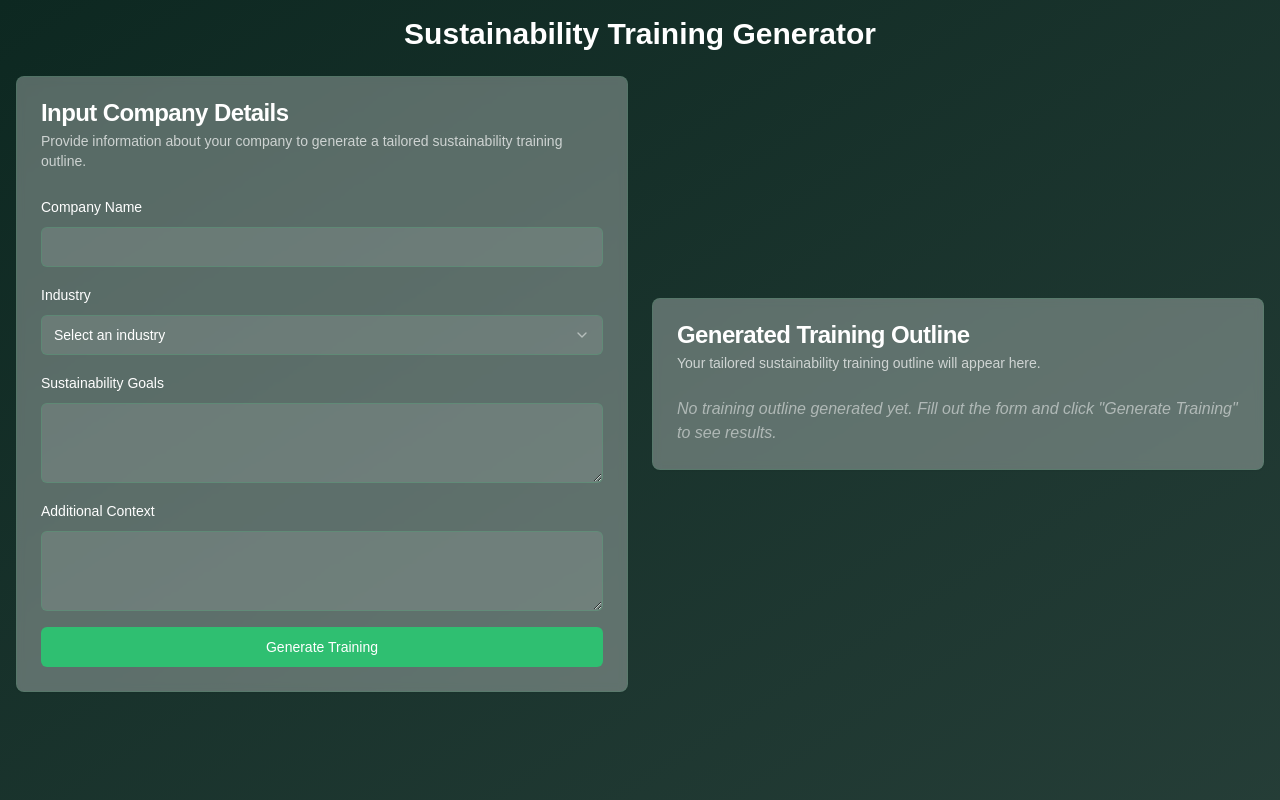
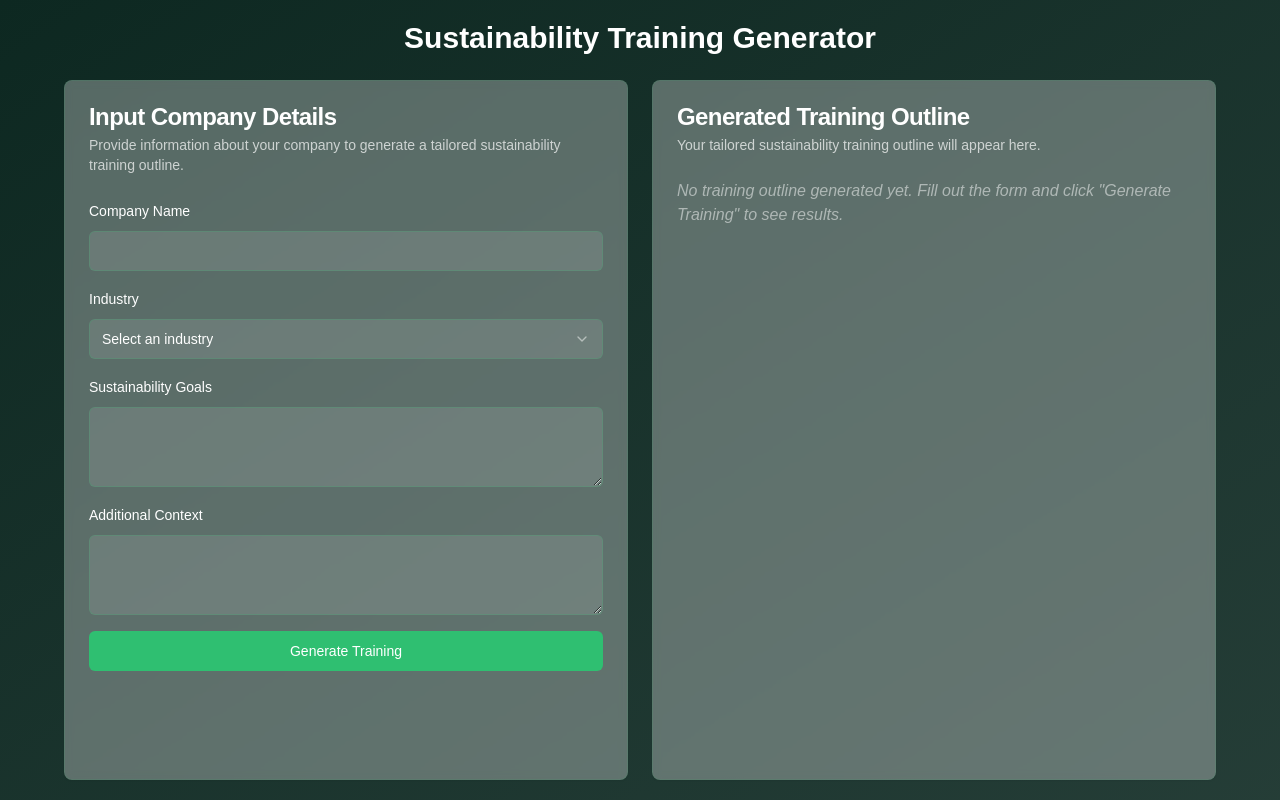
Before and after one commit to react-picasso/ai-training-generator, a Next.js app: page / in a window 1280 px wide. Built offline with nearby package versions, Linux system fonts and the light colour scheme.

Commit message:
Formatting done | Need to add outlines to db

```diff
--- a/app/page.tsx
+++ b/app/page.tsx
@@ -41,13 +41,13 @@ export default function Home() {
 			const response = await fetch("/api/generate-training", {
 				method: "POST",
 				headers: {
-                    "Content-Type": "application/json"
+					"Content-Type": "application/json",
 				},
-                body: JSON.stringify(formData)
+				body: JSON.stringify(formData),
 			});
 
 			if (!response.ok) {
-                throw new Error('Failed to generate training')
+				throw new Error("Failed to generate training");
 			}
 
 			const data = await response.json();
@@ -55,11 +55,11 @@ export default function Home() {
 			setTrainingOutline(data.trainingOutline);
 			router.refresh();
 		} catch (error) {
-            console.error('Error:', error)
+			console.error("Error:", error);
 		} finally {
 			setIsLoading(false);
 		}
-    }
+	};
 
 	const handleChange = (
 		e: React.ChangeEvent<HTMLInputElement | HTMLTextAreaElement>
@@ -72,13 +72,13 @@ export default function Home() {
 	};
 
 	return (
-		<div className="min-h-screen bg-gradient-to-br from-secondary via-secondary/95 to-secondary/90">
-			<main className="container mx-auto p-4">
+		<div className="min-h-screen bg-gradient-to-br from-secondary via-secondary/95 to-secondary/90 flex items-center justify-center">
+			<main className="container mx-auto p-4 flex flex-col items-center">
 				<h1 className="text-3xl font-bold mb-6 text-center text-white">
 					Sustainability Training Generator
 				</h1>
-				<div className="grid md:grid-cols-2 gap-6 justify-center items-center">
-					<Card className="bg-card/30 backdrop-blur-sm border-primary/10">
+				<div className="grid md:grid-cols-2 gap-6 w-full max-w-6xl">
+					<Card className="bg-card/30 backdrop-blur-sm border-primary/10 h-[700px] overflow-y-auto">
 						<CardHeader>
 							<CardTitle className="text-white">
 								Input Company Details
@@ -187,21 +187,71 @@ export default function Home() {
 						</CardContent>
 					</Card>
 
-                    <Card className="bg-card/30 backdrop-blur-sm border-primary/10">
+					<Card className="bg-card/30 backdrop-blur-sm border-primary/10 h-[700px] overflow-y-auto">
 						<CardHeader>
-                            <CardTitle className="text-white">Generated Training Outline</CardTitle>
+							<CardTitle className="text-white">
+								Generated Training Outline
+							</CardTitle>
 							<CardDescription className="text-white/70">
-                                Your tailored sustainability training outline will appear here.
+								Your tailored sustainability training outline
+								will appear here.
 							</CardDescription>
 						</CardHeader>
 						<CardContent>
 							{trainingOutline ? (
-                                <div className="bg-muted/30 p-4 rounded-lg text-white text-sm">
-                                    <ReactMarkdown>{trainingOutline}</ReactMarkdown>
+								<div className="prose prose-invert prose-sm max-w-none">
+									<ReactMarkdown
+										components={{
+											h1: ({ children }) => (
+												<h1 className="text-2xl font-bold mb-4 text-white">
+													{children}
+												</h1>
+											),
+											h2: ({ children }) => (
+												<h2 className="text-xl font-bold mb-3 mt-6 text-white">
+													{children}
+												</h2>
+											),
+											h3: ({ children }) => (
+												<h3 className="text-lg font-bold mb-2 mt-4 text-white">
+													{children}
+												</h3>
+											),
+											p: ({ children }) => (
+												<p className="mb-4 text-white/90">
+													{children}
+												</p>
+											),
+											ul: ({ children }) => (
+												<ul className="list-disc pl-6 mb-4 text-white/90">
+													{children}
+												</ul>
+											),
+											li: ({ children }) => (
+												<li className="mb-1">
+													{children}
+												</li>
+											),
+											strong: ({ children }) => (
+												<strong className="font-bold text-gray">
+													{children}
+												</strong>
+											),
+											em: ({ children }) => (
+												<em className="italic text-white/80">
+													{children}
+												</em>
+											),
+										}}
+									>
+										{trainingOutline}
+									</ReactMarkdown>
 								</div>
 							) : (
 								<p className="text-white/50 italic">
-                                No training outline generated yet. Fill out the form and click "Generate Training" to see results.
+									No training outline generated yet. Fill out
+									the form and click "Generate Training" to
+									see results.
 								</p>
 							)}
 						</CardContent>
```
Lines whose indentation alone changed are shown as unchanged.
